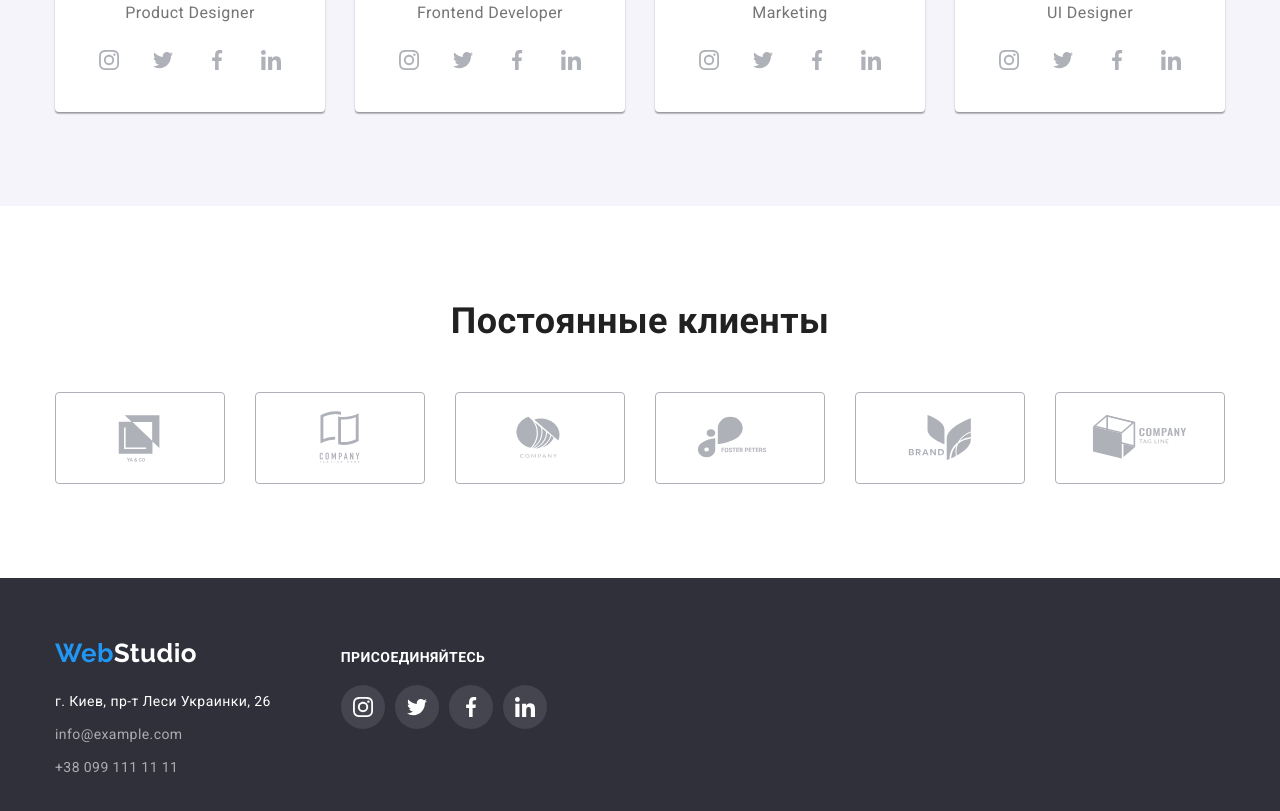
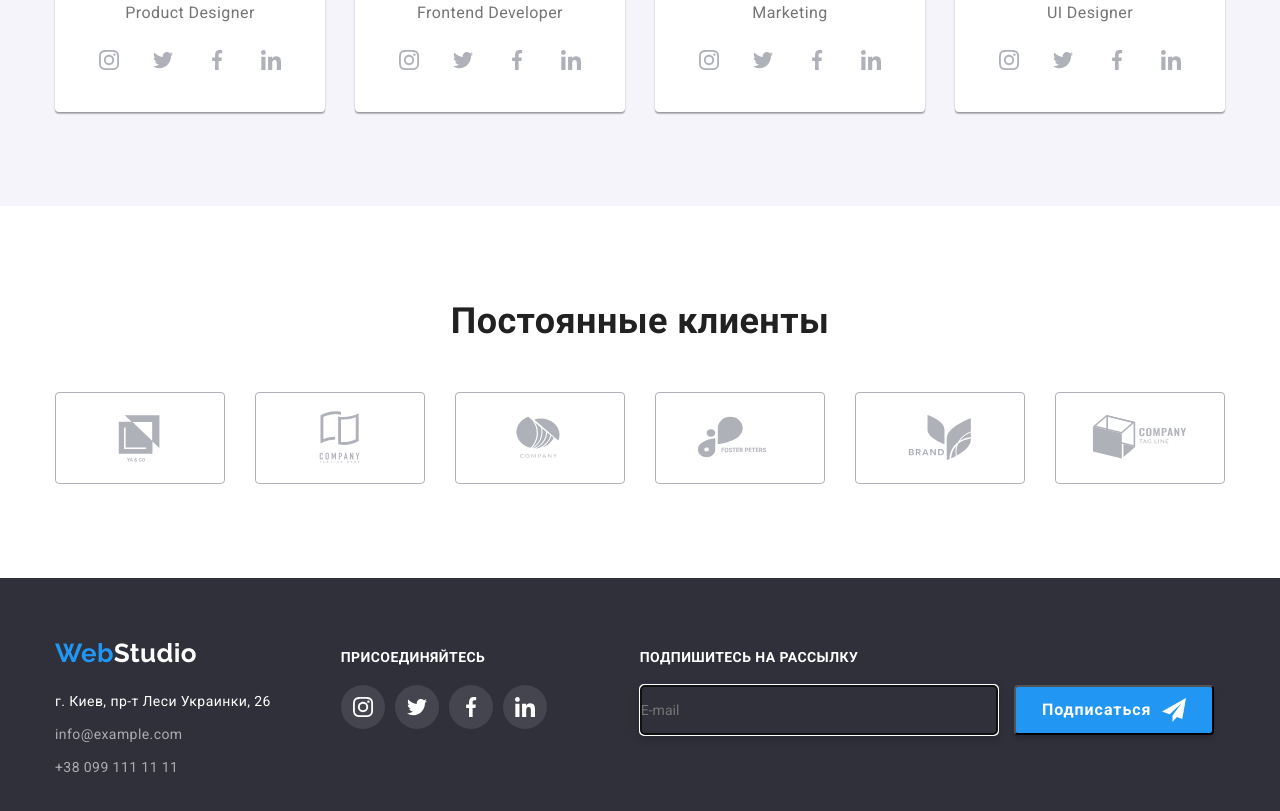
Before and after one commit to AninotA/goit-markup-hw-06, a plain HTML site: page index.html in a window 1280 px wide. Shown: the part 2098-2909 px from the top of the page. Drawn offline with nearby package versions, Linux system fonts and the light colour scheme.

Commit message:
Add form email

```diff
--- a/css/styles.css
+++ b/css/styles.css
@@ -16,13 +16,16 @@
   --dark-bg-cl: #2f303a;
   --accent-bg-cl: #2196f3;
   --btn-bg-cl: #188ce8;
-  --border-head-cl: #ececec;
-  --border-card-cl: #eeeeee;
   --icon-bg-cl: #afb1b8;
   --dark-icon-bg-cl: rgba(255, 255, 255, 0.1);
   --dark-dec-bg-cl: rgba(47, 48, 58, 0.8);
   --modal-bg-cl: rgba(0, 0, 0, 0.2);
   --overlay-bg-cl: rgba(33, 150, 243, 0.9);
+
+  /* border colors */
+  --border-head-cl: #ececec;
+  --border-card-cl: #eeeeee;
+  --border-form-cl: rgba(255, 255, 255, 0.3);
 
   --timing-fuction: cubic-bezier(0.4, 0, 0.2, 1);
 }
@@ -538,6 +541,9 @@ body {
 .foot:focus {
   color: var(--accent-txt-cl);
 }
+.switch-footer {
+  margin-right: 93px;
+}
 
 .switch-title {
   font-weight: 700;
@@ -571,6 +577,42 @@ body {
 .switch-link:focus {
   background-color: #2196f3;
 }
+
+.form-field input {
+  width: 358px;
+  height: 50px;
+  margin-right: 12px;
+  padding: 0;
+  color: var(--foot-txt-cl);
+
+  background-color: var(--dark-bg-cl);
+  border: 1px solid var(--border-form-cl);
+  filter: drop-shadow(0px 4px 4px rgba(0, 0, 0, 0.15));
+  border-radius: 4px;
+}
+
+.footer-btn {
+  display: inline-flex;
+  justify-content: center;
+  align-items: center;
+  width: 200px;
+  height: 50px;
+
+  font-weight: 700;
+  font-size: 16px;
+  line-height: calc(30 / 16);
+  letter-spacing: 0.06em;
+  color: var(--white-txt-cl);
+
+  background-color: var(--accent-bg-cl);
+  box-shadow: 0px 4px 4px rgba(0, 0, 0, 0.15);
+}
+
+.btn-icon {
+  fill: var(--white-bg-cl);
+  margin-left: 10px;
+}
+
 /* PORTFOLIO */
 
 .filters-list {
--- a/index.html
+++ b/index.html
@@ -593,6 +593,18 @@
             </li>
           </ul>
         </div>
+        <form class="form">
+          <div class="form-field">
+            <p class="switch-title">Подпишитесь на рассылку</p>
+          <label class="form-label" for="email" required></label>
+          <input class="form-input" type="email" name="email" id="email" placeholder="E-mail" autofocus />
+
+          <button type="submit" class="footer-btn btn list">Подписаться<svg class="btn-icon" width="24" height="24">
+            <use href="./images/icons.svg#icon-send"></use>
+          </svg></button>
+
+          </div>
+        </form>
       </div>
     </footer>
     <!-- Modal window -->
```
